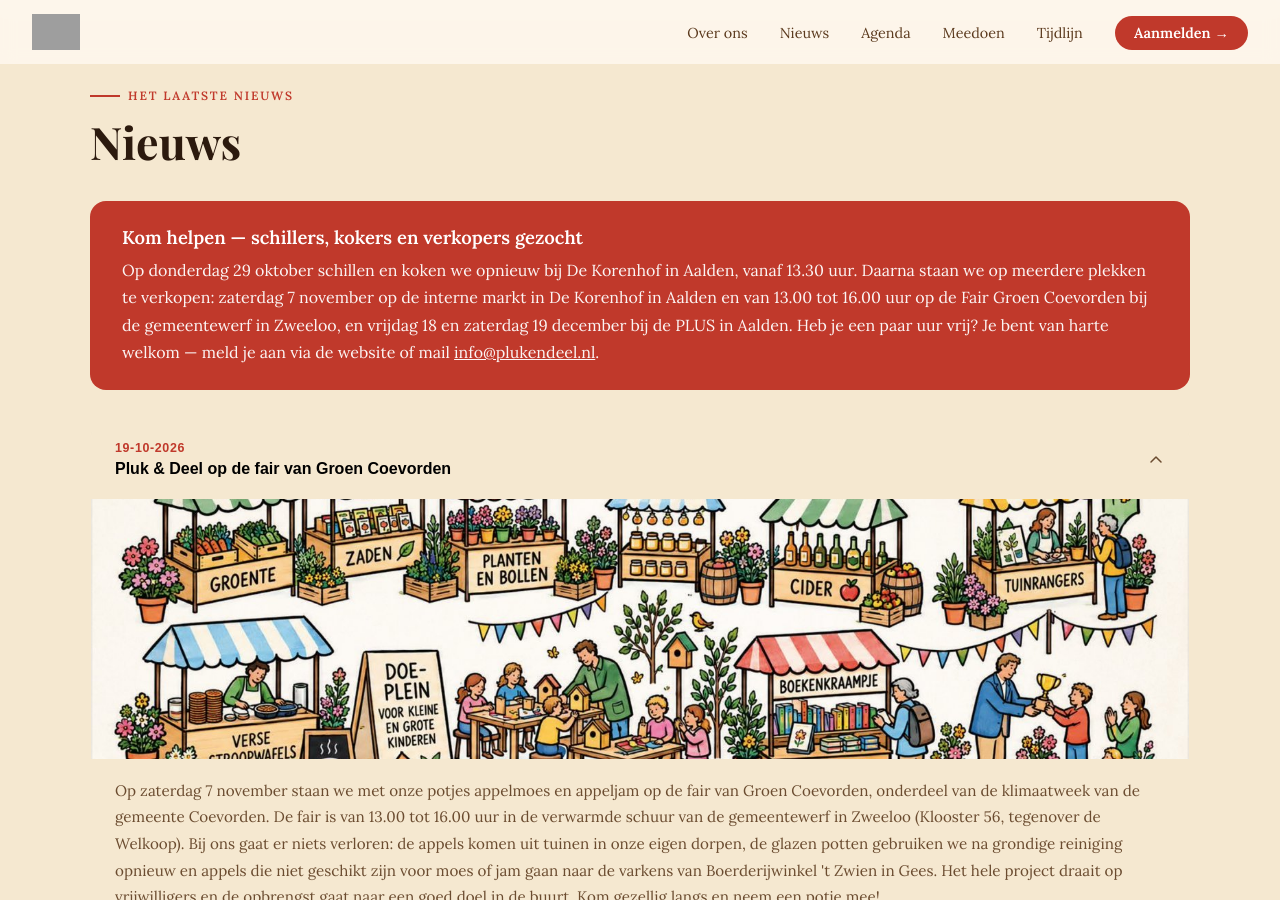
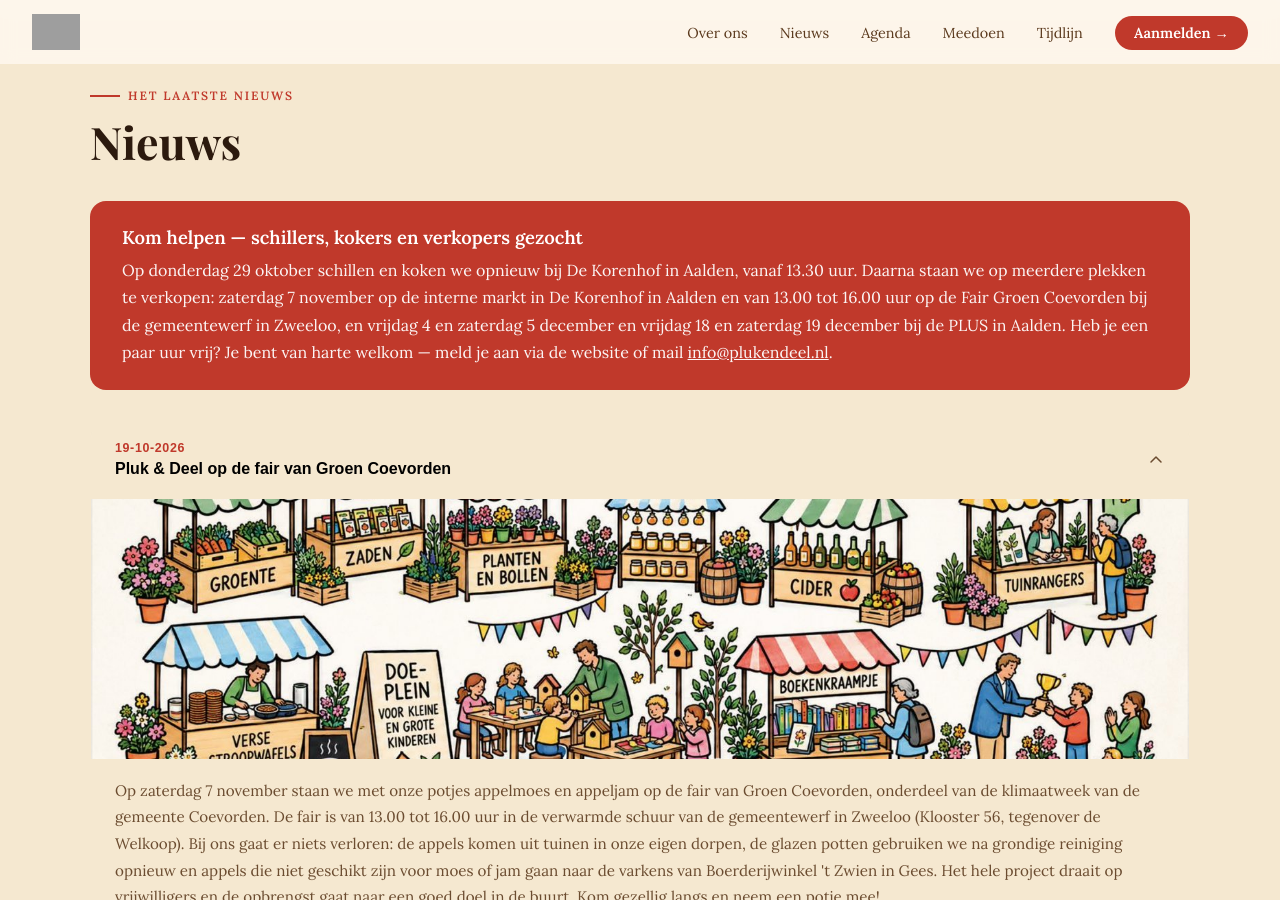
Before and after one commit to PlukenDeel/Pluk-en-Deel-2, a Jekyll site: the page built from index.html, in a window 1280 px wide and 900 px high, scrolled down 2108 px. Built offline with Jekyll 4.4.1, drawn with Linux system fonts in a browser that asks for light colours; some web fonts are replaced; some of the changed text lies outside the part shown; grey boxes are pictures that could not be loaded.

Commit message:
Verkoop PLUS Aalden ook op 4 en 5 december (rond Sinterklaas)
Co-Authored-By: Claude Sonnet 5.5 <noreply@anthropic.com>
Claude-Session: https://claude.ai/code/session_01NxZqyCjYDnsCsRqWsUSsne

```diff
--- a/_data/agenda.yml
+++ b/_data/agenda.yml
@@ -28,6 +28,9 @@ items:
       - datum: zaterdag 7 november, 13.00 - 16.00 uur
         iso: '2026-11-07'
         detail: Fair Groen Coevorden in de verwarmde schuur van de gemeentewerf, Klooster 56 in Zweeloo. Onderdeel van de klimaatweek van de gemeente Coevorden.
+      - datum: vrijdag 4 en zaterdag 5 december
+        iso: '2026-12-04'
+        detail: Bij de PLUS in Aalden, rond Sinterklaas.
       - datum: vrijdag 18 en zaterdag 19 december
         iso: '2026-12-18'
         detail: Bij de PLUS in Aalden, bij de start van de kerstvakantie.
--- a/index.html
+++ b/index.html
@@ -87,7 +87,7 @@ layout: default
     <h2 class="section-title" id="nieuws-titel">Nieuws</h2>
     <div class="oproep-banner">
       <strong>Kom helpen — schillers, kokers en verkopers gezocht</strong>
-      <p>Op donderdag 29 oktober schillen en koken we opnieuw bij De Korenhof in Aalden, vanaf 13.30 uur. Daarna staan we op meerdere plekken te verkopen: zaterdag 7 november op de interne markt in De Korenhof in Aalden en van 13.00 tot 16.00 uur op de Fair Groen Coevorden bij de gemeentewerf in Zweeloo, en vrijdag 18 en zaterdag 19 december bij de PLUS in Aalden. Heb je een paar uur vrij? Je bent van harte welkom — meld je aan via de website of mail <a href="mailto:info@plukendeel.nl">info@plukendeel.nl</a>.</p>
+      <p>Op donderdag 29 oktober schillen en koken we opnieuw bij De Korenhof in Aalden, vanaf 13.30 uur. Daarna staan we op meerdere plekken te verkopen: zaterdag 7 november op de interne markt in De Korenhof in Aalden en van 13.00 tot 16.00 uur op de Fair Groen Coevorden bij de gemeentewerf in Zweeloo, en vrijdag 4 en zaterdag 5 december en vrijdag 18 en zaterdag 19 december bij de PLUS in Aalden. Heb je een paar uur vrij? Je bent van harte welkom — meld je aan via de website of mail <a href="mailto:info@plukendeel.nl">info@plukendeel.nl</a>.</p>
     </div>
     <div class="nieuws-acc">
       {% for bericht in site.data.nieuws.items %}
```
